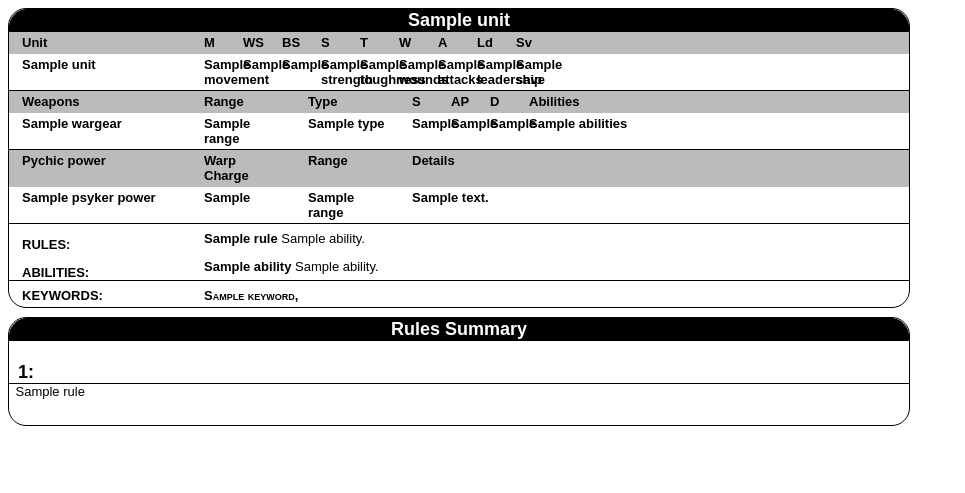
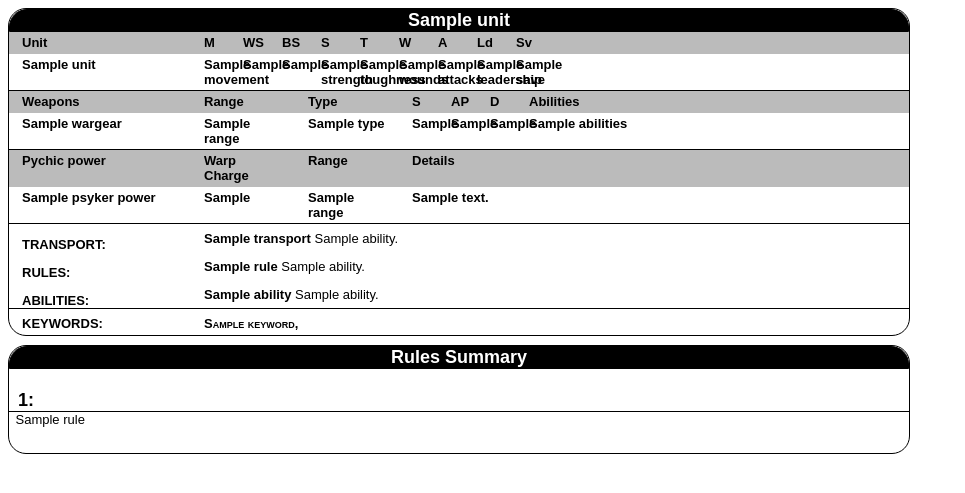
Before and after one commit to stvnksslr/dataslate-parser, a FastAPI app: template src/static/templates/w40k.html in a window 1280 px wide. Shown: the top 493 px of the page, without its empty margins (0-965 px from the left). Run offline with FastAPI, Linux system fonts and the light colour scheme; the template is opened without the code that fills it: most values are stand-ins (such as "Sample title", 1, 10 or a date in 2020).

Commit message:
Add transport capacity (#40)

```diff
--- a/src/models/w40k_unit.py
+++ b/src/models/w40k_unit.py
@@ -19,6 +19,7 @@ class W40kSelection(BaseModel):
     abilities: dict = None
     keywords: list
     psyker_powers: Optional[dict]
+    transport: Optional[dict]
 
 
 class W40kUnit(Unit):
--- a/src/static/css/styles.css
+++ b/src/static/css/styles.css
@@ -223,7 +223,7 @@ body {
 }
 
 .faWpnHeader[data-stat="abilities"] {
-    width: 16.5em;
+    width: 26.5em;
     -webkit-print-color-adjust: exact;
 }
 
@@ -254,7 +254,7 @@ body {
 }
 
 .faWpnBody[data-stat="abilities"] {
-    width: 16.5em;
+    width: 26.5em;
     -webkit-print-color-adjust: exact;
 }
 
--- a/src/static/templates/w40k.html
+++ b/src/static/templates/w40k.html
@@ -85,6 +85,18 @@
         </div>
         {% endif %}
 
+
+        {% if selection.transport %}
+            <div class="clearfix faAbilities">
+                <div class="faSectionTitle">TRANSPORT:</div>
+                {% for name,ability in selection.transport.items() %}
+                    <div class="clearfix faSectionBody">
+                        <span class="faAbilityName">{{ name }}</span> {{ ability|safe }}.
+                    </div>
+                {% endfor %}
+            </div>
+        {% endif%}
+
         {% if selection.rules %}
             <div class="clearfix faAbilities">
                 <div class="faSectionTitle">RULES:</div>
```
Also changed, not shown: src/parsers/w40k/w40k.py (+19 -6 lines), src/static/templates/icons_w40k.html (+11 -0 lines), 1 other file.
